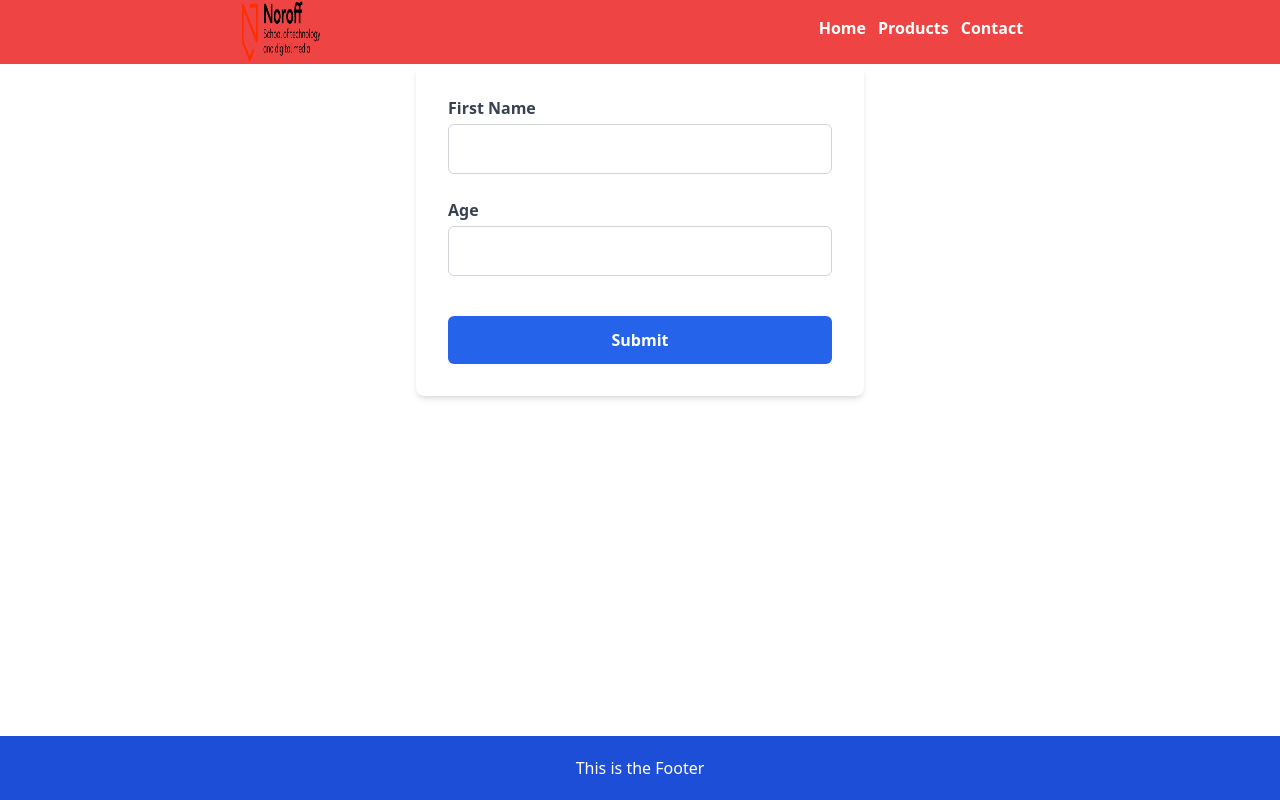
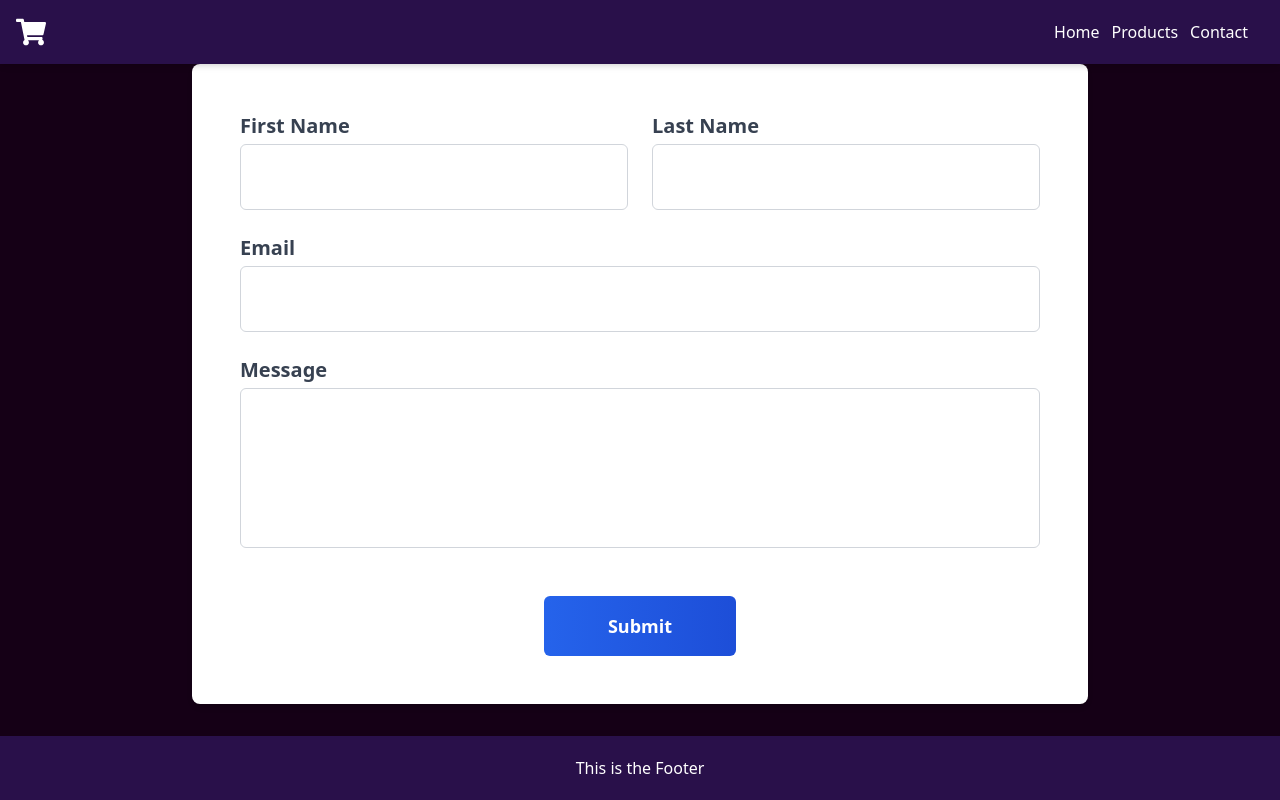
Before and after one commit to jonhavbra87/fef-ca, a React (Vite) app: page /contact in a window 1280 px wide. Built offline with nearby package versions, Linux system fonts and the light colour scheme.

Commit message:
form complete, added theme-styling

```diff
--- a/src/App.tsx
+++ b/src/App.tsx
@@ -16,7 +16,7 @@ function RouteNotFound() {
 
 function App() {
   return (
-    <div className="h-screen">
+    <div className="h-screen bg-darkPurple text-white">
       <Routes>
         <Route path="/" element={<Layout />}>
           <Route index element={<Home />} />
--- a/src/components/Contact/index.tsx
+++ b/src/components/Contact/index.tsx
@@ -10,11 +10,24 @@ const schema = yup
       .min(3, 'Your first name should be at least 3 characters.')
       .max(10, 'Your first name cannot be longer than 10 characters.')
       .required('Please enter your first name'),
-    age: yup
-      .number()
-      .min(18, 'Your age must be 18 or higher')
-      .max(100, 'Your age must be 100 or lower')
-      .typeError('Your age must be a number'),
+      lastName: yup
+      .string()
+      .min(3, 'Your first name should be at least 3 characters.')
+      .max(10, 'Your first name cannot be longer than 10 characters.')
+      .required('Please enter your first name'),
+      email: yup
+      .string()
+      .email('Please enter a valid email address')
+      .matches(
+        /^[^\s@]+@[^\s@]+\.[^\s@]+$/,
+        'Please enter a valid email address'
+      )
+      .required('Please enter your email address'),
+      body: yup
+      .string()
+      .min(10, 'Your message should be at least 10 characters.')
+      .max(500, 'Your message cannot be longer than 500 characters.')
+      .required('Please enter your message'),
   })
   .required();
 
@@ -39,19 +52,21 @@ type FormData = yup.InferType<typeof schema>;
   function onSubmit(data: FormData) {
     console.log(data);
   }
-
   return (
     <form
-      className="flex flex-col gap-6 p-8 max-w-md mx-auto bg-white rounded-lg shadow-md"
+      className="flex flex-col gap-6 p-8 max-w-xl mx-auto bg-white rounded-lg shadow-md
+                md:max-w-2xl lg:max-w-3xl lg:p-10 xl:max-w-4xl xl:p-12"
       onSubmit={handleSubmit(onSubmit)}
     >
+      <div className="grid grid-cols-1 gap-6 md:grid-cols-2 lg:grid-cols-2">
         <div className="flex flex-col">
-        <label htmlFor="firstName" className="mb-1 font-semibold text-gray-700">
+          <label htmlFor="firstName" className="mb-1 font-semibold text-gray-700 text-lg lg:text-xl">
             First Name
           </label>
           <input
             id="firstName"
-          className="border border-gray-300 p-3 rounded-md focus:outline-none focus:ring-2 focus:ring-blue-500"
+            className="border border-gray-300 p-4 rounded-md focus:outline-none focus:ring-2 focus:ring-blue-500
+                      transition-all duration-300 ease-in-out lg:p-5"
             {...register('firstName')}
           />
           {errors.firstName && (
@@ -60,28 +75,63 @@ type FormData = yup.InferType<typeof schema>;
         </div>
 
         <div className="flex flex-col">
-        <label htmlFor="age" className="mb-1 font-semibold text-gray-700">
-          Age
+          <label htmlFor="lastName" className="mb-1 font-semibold text-gray-700 text-lg lg:text-xl">
+            Last Name
           </label>
           <input
-          id="age"
-          type="number"
-          className="border border-gray-300 p-3 rounded-md focus:outline-none focus:ring-2 focus:ring-blue-500"
-          {...register('age')}
+            id="lastName"
+            className="border border-gray-300 p-4 rounded-md focus:outline-none focus:ring-2 focus:ring-blue-500
+                      transition-all duration-300 ease-in-out lg:p-5"
+            {...register('lastName')}
           />
-        {errors.age && (
-          <p className="mt-1 text-sm text-red-600">{errors.age.message}</p>
+          {errors.lastName && (
+            <p className="mt-1 text-sm text-red-600">{errors.lastName.message}</p>
+          )}
+        </div>
+      </div>
+
+      <div className="flex flex-col">
+        <label htmlFor="email" className="mb-1 font-semibold text-gray-700 text-lg lg:text-xl">
+          Email
+        </label>
+        <input
+          id="email"
+          type="email"
+          className="border border-gray-300 p-4 rounded-md focus:outline-none focus:ring-2 focus:ring-blue-500
+                    transition-all duration-300 ease-in-out lg:p-5"
+          {...register('email')}
+        />
+        {errors.email && (
+          <p className="mt-1 text-sm text-red-600">{errors.email.message}</p>
+        )}
+      </div>
+
+      <div className="flex flex-col">
+        <label htmlFor="body" className="mb-1 font-semibold text-gray-700 text-lg lg:text-xl">
+          Message
+        </label>
+        <textarea
+          id="body"
+          className="border border-gray-300 p-4 rounded-md focus:outline-none focus:ring-2 focus:ring-blue-500
+                    transition-all duration-300 ease-in-out resize-none lg:p-5 lg:h-40"
+          {...register('body')}
+        />
+        {errors.body && (
+          <p className="mt-1 text-sm text-red-600">{errors.body.message}</p>
         )}
       </div>
 
       <button
         type="submit"
-        className="mt-4 p-3 rounded-md bg-blue-600 text-white font-bold hover:bg-blue-700 transition duration-200"
+        className="mt-6 p-4 w-full rounded-md bg-gradient-to-r from-blue-600 to-blue-700 text-white text-lg
+                  font-bold hover:from-blue-700 hover:to-blue-800 focus:outline-none focus:ring-2 focus:ring-offset-2
+                  focus:ring-blue-500 transition-all duration-300 lg:w-auto lg:self-center xl:px-16"
       >
         Submit
       </button>
     </form>
   );
+
 }
 
 export default Contact;
--- a/src/components/Footer/index.tsx
+++ b/src/components/Footer/index.tsx
@@ -1,7 +1,7 @@
 function Footer() {
   return (
     <div>
-      <footer className="bg-blue-700 bottom-0 text-white fixed w-full p-5 text-center">
+      <footer className="bg-deepPurple bottom-0 text-white fixed w-full p-5 text-center">
         <p>This is the Footer</p>
       </footer>
     </div>
--- a/src/components/Header/index.tsx
+++ b/src/components/Header/index.tsx
@@ -1,11 +1,13 @@
 import Nav from '../Nav';
-import Logo from '../../assets/logo.png';
+import { FaShoppingCart } from 'react-icons/fa';
 
 function Header() {
   return (
-    <header className="bg-red-500 w-full flex flex-wrap fixed top-0 justify-around align-middle font-bold h-16">
-      {/* Logo */}
-      <img src={Logo} alt="Noroff logo" className="w-20 h-full" />
+    <header className="bg-deepPurple w-full flex items-center fixed top-0 justify-between p-4 h-16 shadow-md">
+      {/* Handlevogn-ikon */}
+      <div className="text-white text-3xl cursor-pointer">
+        <FaShoppingCart />
+      </div>
 
       <Nav />
     </header>
--- a/src/components/ProductCard/index.tsx
+++ b/src/components/ProductCard/index.tsx
@@ -4,18 +4,18 @@ import { ProductPrice } from '../ProductPrice';
 
 export const ProductCard = ({ product }: { product: Product }) => {
   return (
-    <li className="border p-4 rounded-lg shadow-md hover:shadow-lg transition-shadow">
+    <li className="bg-plum p-4 rounded-lg shadow-md hover:shadow-lg transition-shadow">
       {/* Bruker Link for å gjøre kortet klikkbart */}
       <Link to={`/product/${product.id}`}>
         <img
           src={product.image.url}
           alt={product.image.alt || 'Product Image'}
-          className="mb-4 w-full h-64 object-cover"
+          className="mb-4 w-full h-64 object-cover rounded-md"
         />
-        <h2 className="text-lg font-bold mb-2">{product.title}</h2>
-        <p className="text-sm text-gray-600 mb-2">{product.description}</p>
+        <h2 className="text-lg font-bold mb-2 text-cream">{product.title}</h2>
+        <p className="text-sm text-blush mb-2">{product.description}</p>
         <ProductPrice product={product} />
-        <p className="text-sm italic text-gray-500 mt-1">
+        <p className="text-sm italic text-blush mt-1">
           Rating: {product.rating}/5
         </p>
       </Link>
--- a/src/components/ProductDetails/index.tsx
+++ b/src/components/ProductDetails/index.tsx
@@ -29,15 +29,15 @@ function ProductDetails() {
   console.log('data from productdetail', product);
 
   return (
-    <div>
-      <div className="p-4 border rounded-lg shadow-md">
+    <div className='flex'>
+      <div className="p-4 rounded-lg shadow-md justify-center items-center ">
         <img
           src={product.image.url}
           alt={product.image.alt || 'Product Image'}
-          className="w-full h-64 object-cover mb-4"
+          className="w-full max-w-md object-cover mb-4 rounded-lg"
         />
-        <h2 className="text-lg font-bold mb-2">{product.title}</h2>
-        <p className="text-md text-gray-600 mb-4">{product.description}</p>
+        <h2 className="text-lg font-bold mb-2 text-rosewood text-center">{product.title}</h2>
+        <p className="text-md text-cream mb-4">{product.description}</p>
 
         <div className="mb-4">
           <ProductPrice product={product} />
--- a/src/components/ProductPrice/index.tsx
+++ b/src/components/ProductPrice/index.tsx
@@ -6,12 +6,12 @@ export const ProductPrice = ({ product }: { product: Product }) => {
   return (
     <div className="flex gap-2 items-center">
       <span
-        className={`${hasDiscount ? 'line-through text-gray-500' : 'text-gray-900'}`}
+        className={`${hasDiscount ? 'line-through text-gray-400' : 'text-gray-900'}`}
       >
         ${product.price.toFixed(2)}
       </span>
       {hasDiscount && (
-        <span className="text-red-600 font-semibold">
+        <span className="text-font-semibold text-cream">
           ${product.discountedPrice.toFixed(2)}
         </span>
       )}
--- a/src/components/Products/index.tsx
+++ b/src/components/Products/index.tsx
@@ -26,7 +26,7 @@ function Products() {
 
   return (
     <div>
-      <h1>Products List</h1>
+      <h1 className='text-3xl text-cream'>Products</h1>
       <ul className="grid grid-cols-1 gap-4 md:grid-cols-2 lg:grid-cols-3">
         {products.map((product) => (
           <ProductCard key={product.id} product={product} />
--- a/tailwind.config.js
+++ b/tailwind.config.js
@@ -2,7 +2,16 @@
 export default {
   content: ['./index.html', './src/**/*.{js,ts,jsx,tsx}'],
   theme: {
-    extend: {},
+    extend: {
+      colors: {
+        darkPurple: '#150016',
+        deepPurple: '#29104A',
+        plum: '#522C5D',
+        rosewood: '#845162',
+        blush: '#E3B6B1',
+        cream: '#FFE3D8',
+      },
+    },
   },
   plugins: [],
 };
```
Lines whose indentation alone changed are shown as unchanged.
